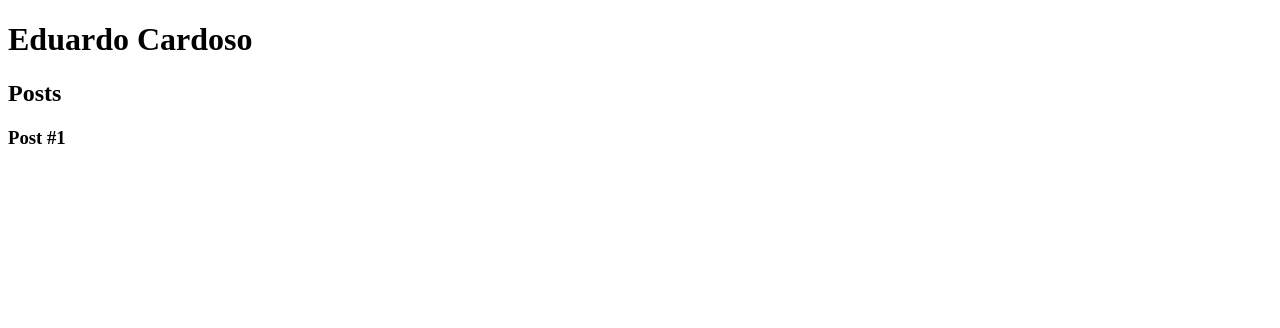
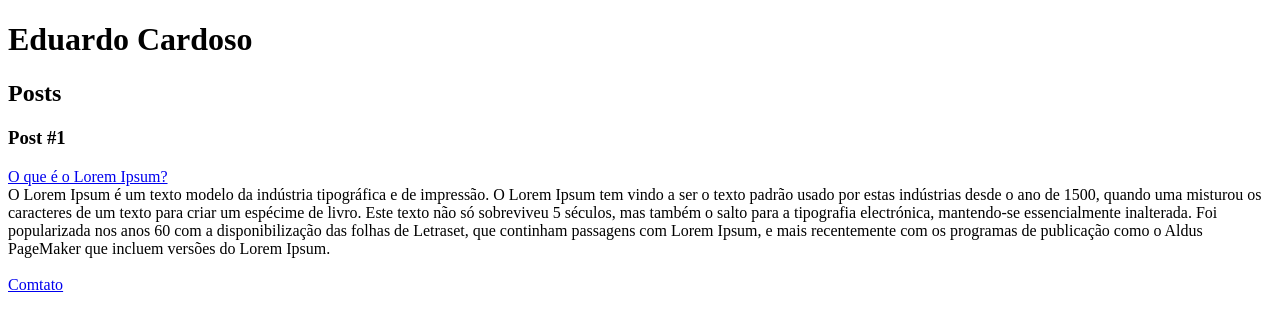
Before and after one commit to educardoso/bootcamp_TQI_Fullstack_developer, a plain HTML site: page Introdução a criação de websites com HTML5 e CSS3/index.html in a window 1280 px wide. Drawn offline with Linux system fonts and the light colour scheme.

Commit message:
Inclusão de texto do artigo e links

```diff
--- a/Introdução a criação de websites com HTML5 e CSS3/index.html
+++ b/Introdução a criação de websites com HTML5 e CSS3/index.html
@@ -1,11 +1,13 @@
 <!DOCTYPE html>
 <html lang="en">
+
 <head>
     <meta charset="UTF-8">
     <meta http-equiv="X-UA-Compatible" content="IE=edge">
     <meta name="viewport" content="width=device-width, initial-scale=1.0">
     <title>Eduardo Cardoso</title>
 </head>
+
 <body>
     <header>
         <h1>Eduardo Cardoso</h1>
@@ -18,8 +20,21 @@
             <header>
                 <h3> Post #1</h3>
             </header>
+            <p>
+                <a href="https://pt.lipsum.com/" target="_blank"> O que é o Lorem Ipsum?</a>
+                <br />
+                O Lorem Ipsum é um texto modelo da indústria tipográfica e de impressão. O Lorem Ipsum tem vindo a ser o
+                texto padrão usado por estas indústrias desde o ano de 1500, quando uma misturou os caracteres de um
+                texto para criar um espécime de livro. Este texto não só sobreviveu 5 séculos, mas também o salto para a
+                tipografia electrónica, mantendo-se essencialmente inalterada. Foi popularizada nos anos 60 com a
+                disponibilização das folhas de Letraset, que continham passagens com Lorem Ipsum, e mais recentemente
+                com os programas de publicação como o Aldus PageMaker que incluem versões do Lorem Ipsum.
+                <br /><br />
+                <a href="mailto:email@email.com.br">Comtato</a>
+            </p>
         </article>
     </section>
     <footer></footer>
 </body>
+
 </html>
```
